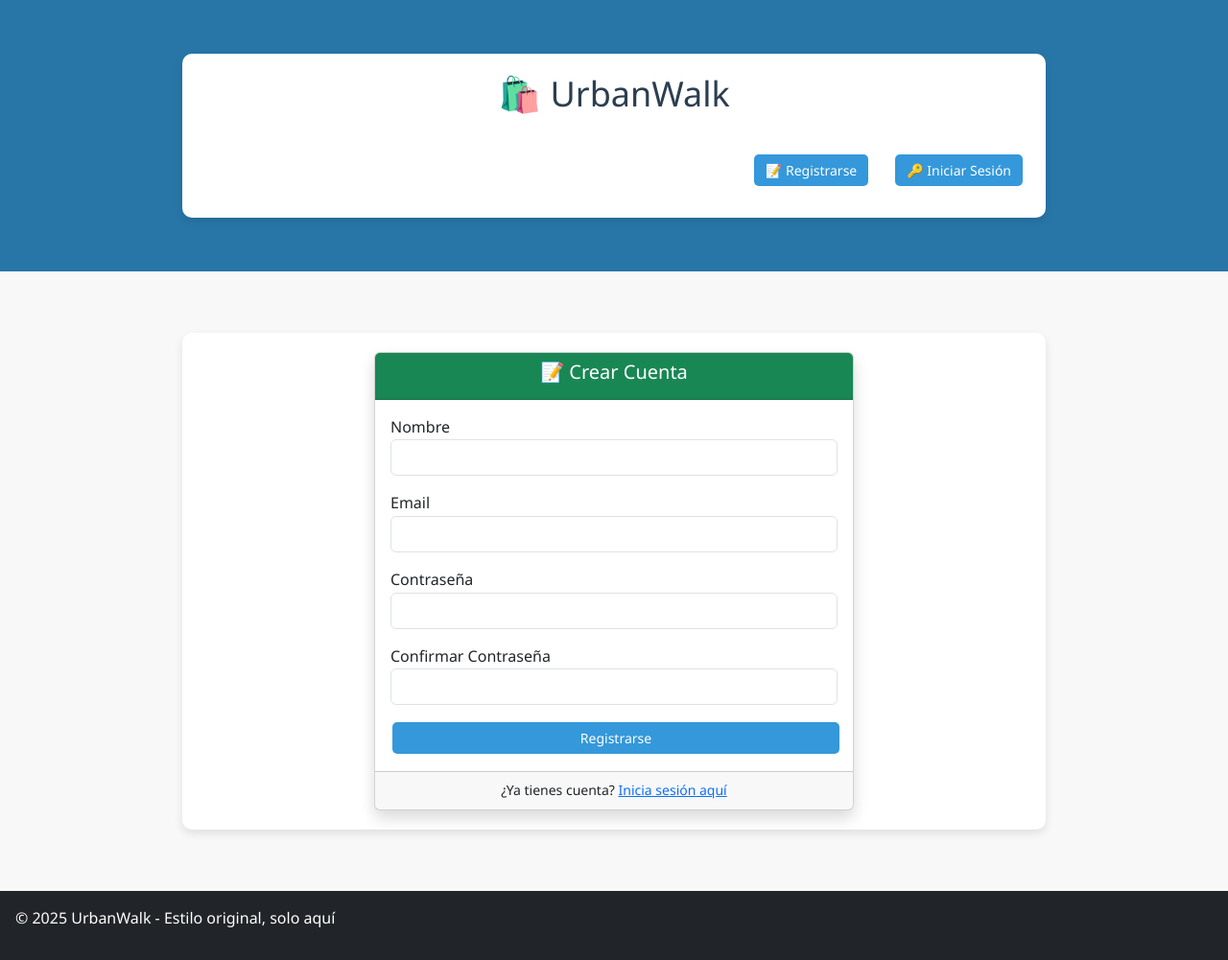
After one commit to CristianCalva/MI-PAGINA-WEB-2025, a Flask app: page /registro in a window 1280 px wide. The commit adds this page. Shown: the whole page at 96% size. Run offline with Flask 3, Linux system fonts and the light colour scheme; parts of the project's set-up code (start-up, migrations or seed data) failed here and were passed over.

Commit message:
SEMANA 14

```diff
--- a/app.py
+++ b/app.py
@@ -1,10 +1,13 @@
+from math import e
 from pydoc import text
 from sys import version
 from flask import Flask, render_template, redirect, url_for, flash, request
 from datetime import datetime
-from modelo import db, Producto
-from formulario import ProductoForm
+from modelo import db, Producto, Usuario, Cliente
+from formulario import ProductoForm, ClienteForm, UsuarioForm, RegistroForm, LoginForm
 from sqlalchemy import text
+from flask_login import LoginManager, UserMixin, login_user, login_required, logout_user, current_user
+from werkzeug.security import generate_password_hash, check_password_hash
 import os
 
 # Crear la app
@@ -14,6 +17,11 @@ app = Flask(__name__)
 app.config['SQLALCHEMY_DATABASE_URI'] = 'mysql+pymysql://root:@localhost/urbanwalk_db'
 app.config['SQLALCHEMY_TRACK_MODIFICATIONS'] = False
 app.config['SECRET_KEY'] = 'dev-secret-key'
+# Configuración de Flask-Login
+login_manager = LoginManager()
+login_manager.login_view = 'login'
+login_manager.login_message = "Por favor, inicia sesión para acceder a esta página."
+login_manager.init_app(app)
 
 # Inicializar SQLAlchemy
 db.init_app(app)
@@ -103,9 +111,10 @@ def about():
     return render_template('about.html', title='Acerca de')
 
 # Contacto
+@app.route('/contacto')
 @app.route('/contacto/')
 def contacto():
-    return "Contactate con nosotros en @UrbanWalk"
+    return render_template('contacto.html', title='Contáctanos')
 
 # Prueba de conexión (opcional)
 @app.route('/test-mysql-connection')
@@ -118,6 +127,90 @@ def test_mysql_connection():
     except Exception as e:
             return f"Error de conexión a MySQL: {str(e)}"
 
+
+# Cargar Usuario
+
+@login_manager.user_loader
+def load_user(user_id):
+    return Usuario.query.get(int(user_id)) #buscar por ID
+
+# funcion login usuario
+
+@app.route('/login', methods=['GET', 'POST'])
+def login():
+    if current_user.is_authenticated:
+        return redirect(url_for('index'))
+
+    form = LoginForm()
+    if form.validate_on_submit():
+        usuario = Usuario.query.filter_by(email=form.email.data).first()
+        if usuario and check_password_hash(usuario.password, form.password.data):
+            login_user(usuario)
+            flash(f'Bienvenido, {usuario.nombre}!', 'success')
+            return redirect(url_for('index'))
+        else:
+            flash('Credenciales inválidas. Intenta de nuevo.', 'danger')
+    return render_template('usuarios/login.html', title='Iniciar Sesión', form=form)
+
+# funcion registrar usuario nuevo
+
+@app.route('/registro', methods=['GET', 'POST'])
+def registro():
+    if current_user.is_authenticated:
+        return redirect(url_for('index'))
+
+    form = RegistroForm()
+    if form.validate_on_submit():
+        try:
+            # ✅ Verificar si el correo ya existe
+            if Usuario.query.filter_by(email=form.email.data).first():
+                flash('❌ Ya existe un usuario con ese correo.', 'danger')
+            else:
+                # ✅ Encriptar contraseña solo si fue ingresada
+                password_hash = None
+                if form.password.data:
+                    password_hash = generate_password_hash(form.password.data, method='pbkdf2:sha256')
+
+                nuevo_usuario = Usuario(
+                    nombre=form.nombre.data,
+                    email=form.email.data,
+                    password=password_hash
+                )
+
+                db.session.add(nuevo_usuario)
+                db.session.commit()  # ⚠️ Aquí puede fallar
+
+                flash('✅ Registro exitoso. Puedes iniciar sesión.', 'success')
+                return redirect(url_for('login'))
+
+        except Exception as e:
+            db.session.rollback()  # ← ¡Importante!
+            print(f"Error al registrar usuario: {e}")  # Para depurar
+            flash('❌ Ocurrió un error inesperado. Inténtalo más tarde.', 'danger')
+
+    return render_template('usuarios/registro.html', title='Crear Cuenta', form=form)
+
+@app.route('/dashboard')
+@login_required
+def dashboard():
+    return render_template('dashboard.html', title='Panel de Control')
+
+@app.route('/usuarios')
+@login_required  # Opcional: solo si quieres que solo usuarios logueados vean esta página
+def listar_usuarios():
+    usuarios = Usuario.query.all()
+    return render_template('usuarios/lista.html', title='Usuarios', usuarios=usuarios)
+
+@app.route('/logout')
+def logout():
+    logout_user()
+    flash('Has cerrado sesión.', 'info')
+    return redirect(url_for('index'))
+
+
+
+
+
 # --- EJECUCIÓN ---
 if __name__ == '__main__':
     app.run(debug=True)
--- a/static/styles.css
+++ b/static/styles.css
@@ -36,7 +36,7 @@ body {
 }
 
 .nav a {
-    color: #fff !important; /* Siempre blanco en el header */
+    color: #cc4e4e !important; /* Siempre blanco en el header */
     font-weight: bold;
     font-size: 18px;
     text-decoration: none;
@@ -193,7 +193,7 @@ table tr:nth-child(even) {
 }
 
 .site-footer a:hover {
-    color: #fff;
+    color: #b45959;
 }
 
 /* ====== SECCION TIENDA ONLINE ====== */
--- a/templates/base.html
+++ b/templates/base.html
@@ -6,7 +6,10 @@
     <title>{{ titulo or "Tienda Online" }}</title>
 
     <!-- Bootstrap 5 CSS -->
-    <link href="https://cdn.jsdelivr.net/npm/bootstrap@5.3.0/dist/css/bootstrap.min.css" rel="stylesheet" />
+    <link href="https://cdn.jsdelivr.net/npm/bootstrap@5.3.0/dist/css/bootstrap.min.css" rel="stylesheet">
+
+    <!-- Iconos: Font Awesome (opcional pero recomendado) -->
+    <link rel="stylesheet" href="https://cdnjs.cloudflare.com/ajax/libs/font-awesome/6.5.0/css/all.min.css">
 
     <!-- Tu CSS personalizado -->
     <link rel="stylesheet" href="{{ url_for('static', filename='styles.css') }}">
@@ -15,24 +18,85 @@
 
 <header class="bg-success text-white p-3 mb-4">
     <div class="container">
-        <h1>Tienda Online</h1>
-        <nav class="navbar navbar-expand-lg">
-            <ul class="navbar-nav">
-                <li class="nav-item"><a class="nav-link text-white" href="{{ url_for('index') }}">Inicio</a></li>
-                <li class="nav-item"><a class="nav-link text-white" href="{{ url_for('listar_productos') }}">Productos</a></li>
-                <li class="nav-item"><a class="nav-link text-white" href="{{ url_for('about') }}">Acerca de</a></li>
-                <li class="nav-item"><a class="nav-link text-white" href="{{ url_for('contacto') }}">Contacto</a></li>
-            </ul>
+        <h1>🛍️ UrbanWalk</h1>
+
+        <nav class="navbar navbar-expand-lg navbar-dark">
+            <div class="collapse navbar-collapse" id="navbarNav">
+                <ul class="navbar-nav me-auto">
+                    <li class="nav-item">
+                        <a class="nav-link" href="{{ url_for('index') }}">Inicio</a>
+                    </li>
+                    <li class="nav-item">
+                        <a class="nav-link" href="{{ url_for('listar_productos') }}">Productos</a>
+                    </li>
+                    <li class="nav-item">
+                        <a class="nav-link" href="{{ url_for('about') }}">Acerca de</a>
+                    </li>
+                    <li class="nav-item">
+                        <a class="nav-link" href="{{ url_for('contacto') }}">Contacto</a>
+                    </li>
+                </ul>
+
+                <!-- Menú derecho: Usuario o Login -->
+                <ul class="navbar-nav">
+                    {% if current_user.is_authenticated %}
+                        <!-- Si está logueado: menú desplegable -->
+                        <li class="nav-item dropdown">
+                            <a class="nav-link dropdown-toggle d-flex align-items-center text-white"
+                               href="#" id="userDropdown" role="button"
+                               data-bs-toggle="dropdown" aria-expanded="false"
+                               style="gap: 0.5rem;">
+                                <img src="https://ui-avatars.com/api/?name={{ current_user.nombre }}&background=4e73df&color=fff&size=32"
+                                     alt="Avatar" class="rounded-circle border border-white" width="32" height="32">
+                                <span class="d-none d-md-inline fw-medium">{{ current_user.nombre }}</span>
+                            </a>
+                            <ul class="dropdown-menu dropdown-menu-end shadow-sm" aria-labelledby="userDropdown" style="min-width: 220px;">
+                                <li>
+                                    <a class="dropdown-item d-flex align-items-center" href="{{ url_for('dashboard') }}">
+                                        <i class="fas fa-tachometer-alt me-2 opacity-75"></i> Panel de Control
+                                    </a>
+                                </li>
+                                <li><hr class="dropdown-divider m-0"></li>
+                                <li>
+                                    <a class="dropdown-item d-flex align-items-center text-danger" href="{{ url_for('logout') }}">
+                                        <i class="fas fa-sign-out-alt me-2"></i> Cerrar Sesión
+                                    </a>
+                                </li>
+                            </ul>
+                        </li>
+                    {% else %}
+                        <!-- Si NO está logueado -->
+                        <li class="nav-item">
+                            <a class="btn btn-outline-light btn-sm mx-1" href="{{ url_for('registro') }}">📝 Registrarse</a>
+                        </li>
+                        <li class="nav-item">
+                            <a class="btn btn-light btn-sm mx-1" href="{{ url_for('login') }}">🔑 Iniciar Sesión</a>
+                        </li>
+                    {% endif %}
+                </ul>
+            </div>
         </nav>
     </div>
 </header>
 
 <main class="container">
+    <!-- Mensajes flash -->
+    {% with mensajes = get_flashed_messages(with_categories=true) %}
+        {% if mensajes %}
+            {% for categoria, mensaje in mensajes %}
+                <div class="alert alert-{{ 'danger' if categoria == 'danger' else 'warning' if categoria == 'warning' else 'info' if categoria == 'info' else 'success' }} alert-dismissible fade show" role="alert">
+                    {{ mensaje }}
+                    <button type="button" class="btn-close" data-bs-dismiss="alert" aria-label="Close"></button>
+                </div>
+            {% endfor %}
+        {% endif %}
+    {% endwith %}
+
     {% block contenido %}{% endblock %}
 </main>
 
 <footer class="bg-dark text-white text-center p-3 mt-4">
-    <p>&copy; 2025 Tienda Online - UrbanWalk</p>
+    <p>&copy; 2025 UrbanWalk - Estilo original, solo aquí</p>
 </footer>
 
 <!-- Bootstrap 5 JS Bundle (con Popper) -->
--- a/templates/index.html
+++ b/templates/index.html
@@ -9,7 +9,7 @@
 </div>
 
 <section class="menu-rapido">
-    <h2>📌 Secciones del sistema</h2>
+    <h2> Secciones del sistema</h2>
     <ul class="secciones-lista">
         <li><a href="{{ url_for('index') }}">🏠 Inicio</a></li>
         <li><a href="{{ url_for('about') }}">ℹ️ Acerca de</a></li>
--- /dev/null
+++ b/templates/usuarios/registro.html
@@ -0,0 +1,53 @@
+{% extends "base.html" %}
+
+{% block title %}Registro{% endblock %}
+
+{% block contenido %}
+<div class="card mx-auto shadow" style="max-width: 500px; width: 100%;">
+    <div class="card-header bg-success text-white text-center">
+        <h5>📝 Crear Cuenta</h5>
+    </div>
+    <div class="card-body">
+        <form method="POST">
+            {{ form.hidden_tag() }}
+
+            <div class="mb-3">
+                <label>{{ form.nombre.label }}</label>
+                {{ form.nombre(class="form-control") }}
+                {% for error in form.nombre.errors %}
+                    <div class="text-danger small">{{ error }}</div>
+                {% endfor %}
+            </div>
+
+            <div class="mb-3">
+                <label>{{ form.email.label }}</label>
+                {{ form.email(class="form-control") }}
+                {% for error in form.email.errors %}
+                    <div class="text-danger small">{{ error }}</div>
+                {% endfor %}
+            </div>
+
+            <div class="mb-3">
+                <label>{{ form.password.label }}</label>
+                <input type="password" name="password" class="form-control" required>
+                {% for error in form.password.errors %}
+                    <div class="text-danger small">{{ error }}</div>
+                {% endfor %}
+            </div>
+
+            <div class="mb-3">
+                <label>{{ form.confirm_password.label }}</label>
+                <input type="password" name="confirm_password" class="form-control" required>
+                {% for error in form.confirm_password.errors %}
+                    <div class="text-danger small">{{ error }}</div>
+                {% endfor %}
+            </div>
+
+            {{ form.submit(class="btn btn-primary w-100") }}
+        </form>
+    </div>
+    <div class="card-footer text-center small">
+        ¿Ya tienes cuenta? <a href="{{ url_for('login') }}">Inicia sesión aquí</a>
+    </div>
+</div>
+{% endblock %}
```
Also changed, not shown: formulario.py (+26 -2 lines), modelo.py (+24 -4 lines), templates/contacto.html (added, +34 -0 lines), templates/dashboard.html (added, +23 -0 lines), templates/usuarios/formulario.html (added, +28 -0 lines), templates/usuarios/lista.html (added, +34 -0 lines), templates/usuarios/login.html (added, +37 -0 lines).
